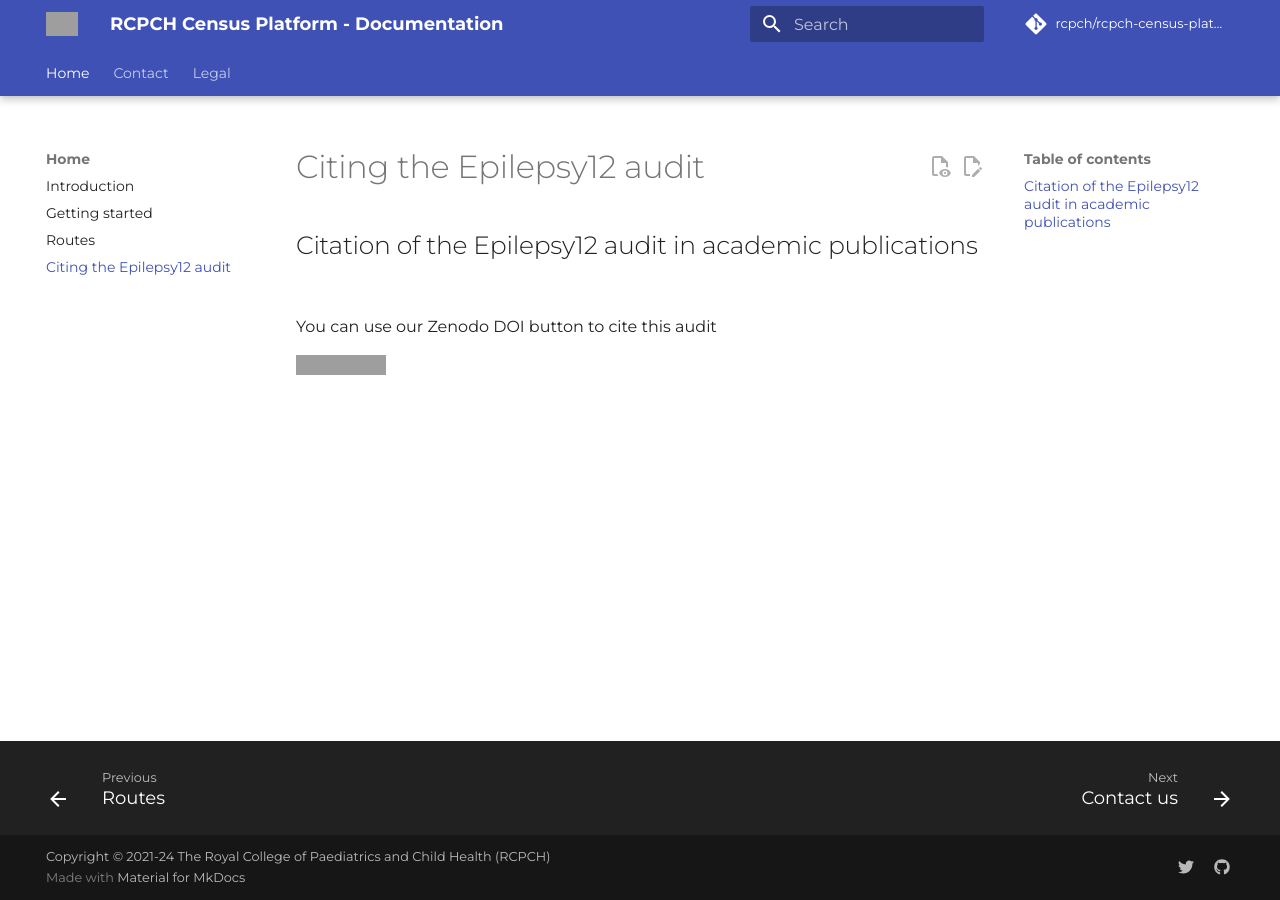
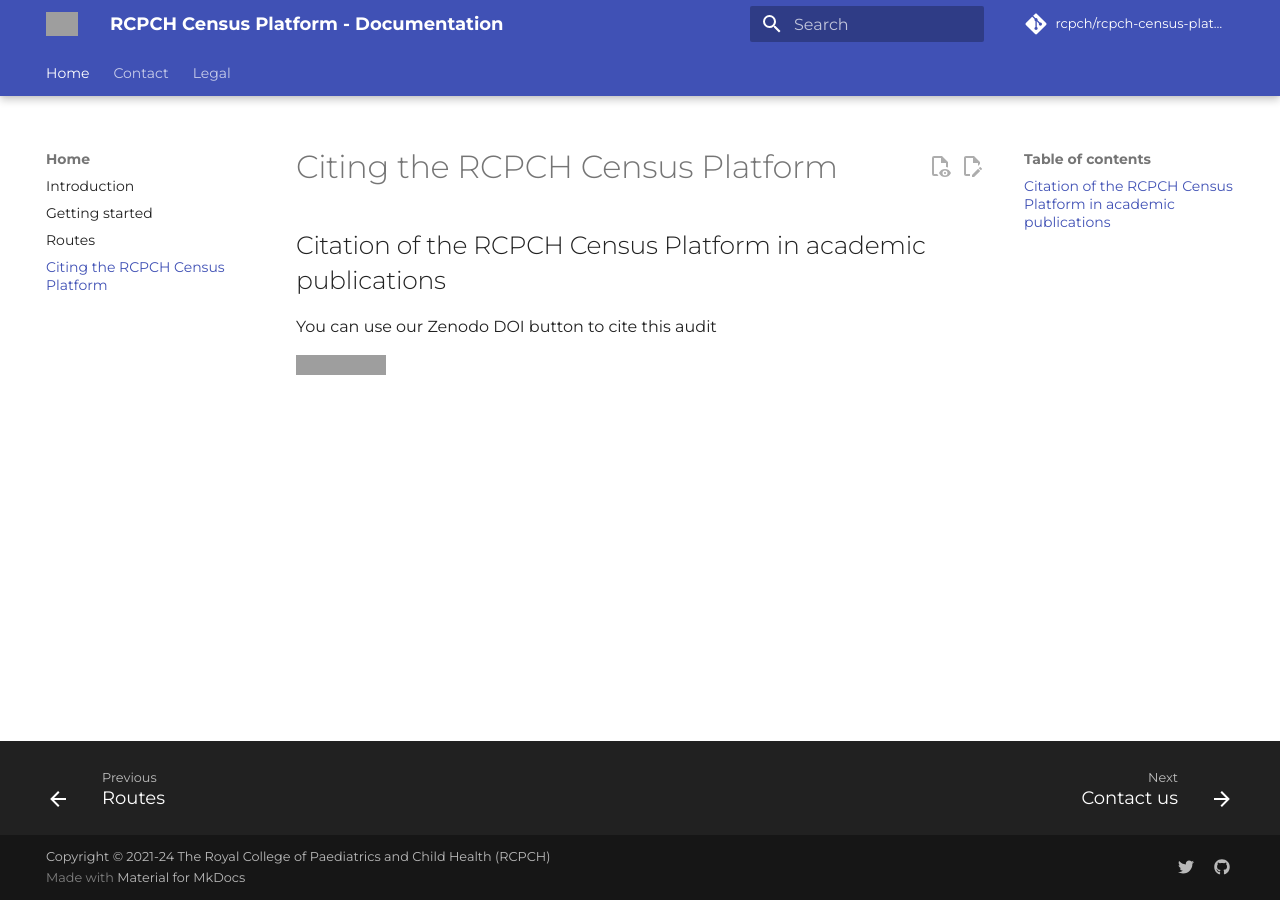
Before and after one commit to rcpch/rcpch-census-platform, an MkDocs documentation site: the page built from documentation/docs/home/citation.md, in a window 1280 px wide. Built offline with MkDocs 1.6.1 and Material for MkDocs 9.7.7, drawn with Linux system fonts in a browser that asks for light colours; comment, search, counter and statistics services are not loaded; grey boxes are pictures that could not be loaded.

Commit message:
update citation

```diff
--- a/documentation/docs/home/citation.md
+++ b/documentation/docs/home/citation.md
@@ -1,10 +1,10 @@
 ---
-title: Citing the Epilepsy12 audit
-author: Dr Marcus Baw
+title: Citing the RCPCH Census Platform
+author: Dr Simon Chapman
 ---
 
-## Citation of the Epilepsy12 audit in academic publications
+## Citation of the RCPCH Census Platform in academic publications
 
 You can use our Zenodo DOI button to cite this audit
 
-[![DOI](https://zenodo.org/badge/415328052.svg)](https://zenodo.org/badge/latestdoi/415328052)
+[![DOI](https://zenodo.org/badge/DOI/10.5281/zenodo.7750692.svg)](https://doi.org/10.5281/zenodo.7750692)
```
